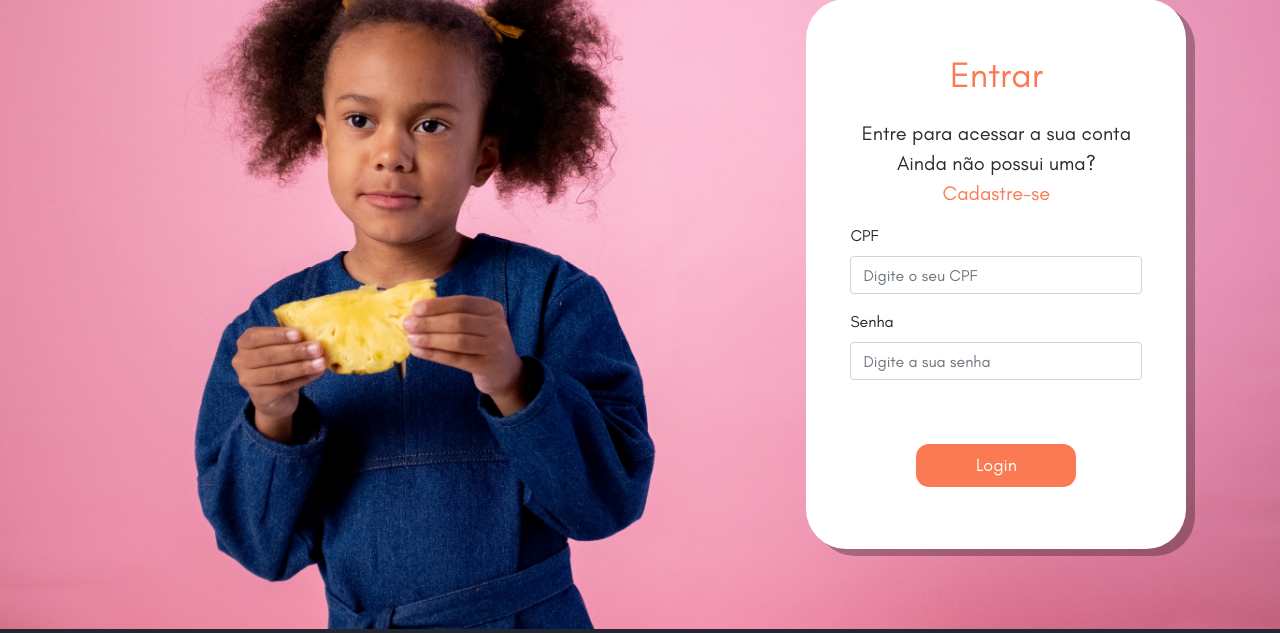
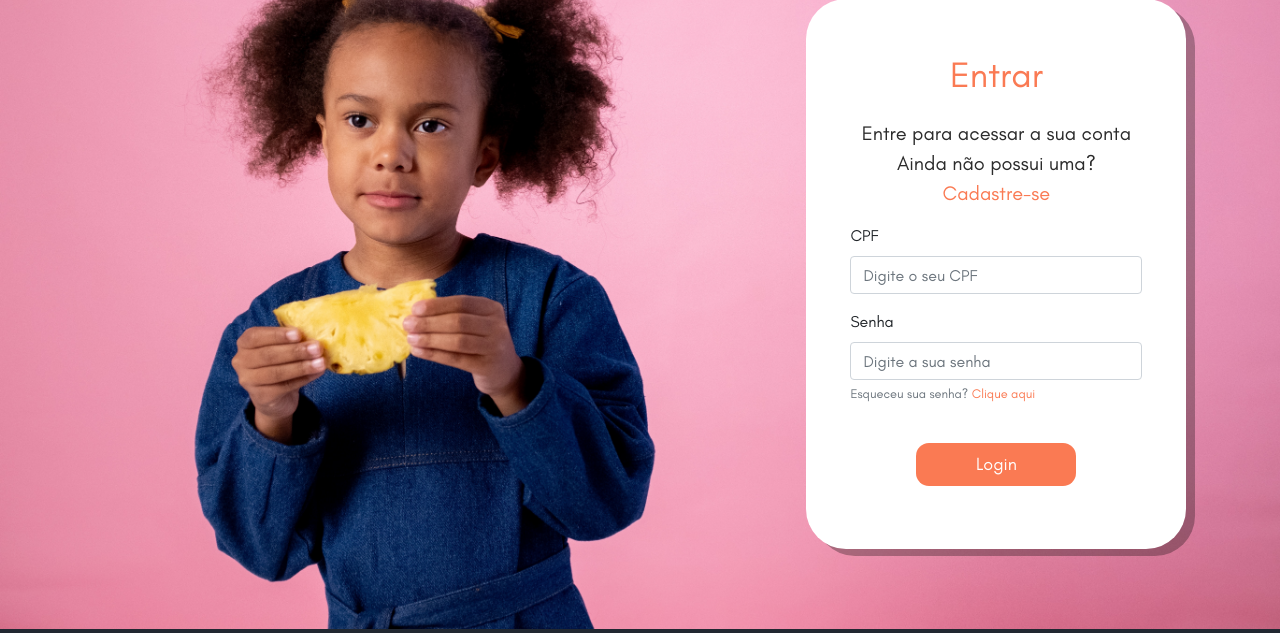
Before and after one commit to SaraLealLima/ProjetoSquad, a PHP site: page /login.html in a window 1280 px wide. Shown: the part 198-831 px from the top of the page. Run offline with PHP 8.4, Linux system fonts and the light colour scheme.

Commit message:
Inserido texto para recuperação de senha

```diff
--- a/ProjetoBoquinha/login.html
+++ b/ProjetoBoquinha/login.html
@@ -56,7 +56,8 @@
                     <div class="form-group">
                         <label for="senhainput">Senha</label>
                         <input type="password" class="form-control" id="senhainput" placeholder="Digite a sua senha">
-                    </div> <br> <br>
+                        <small id="loginHelp" class="form-text text-muted">Esqueceu sua senha? <a class="recuperar-senha" href="#">Clique aqui</a> </small>
+                    </div> <br>
 
                     <button type="submit" class="btn-cadastrar" onclick="aoEntrar()">Login</button>
                 </form>
--- a/ProjetoBoquinha/stylesLogin.css
+++ b/ProjetoBoquinha/stylesLogin.css
@@ -229,6 +229,14 @@ body {
     background-color: rgb(235, 87, 42);
 }
 
+.recuperar-senha {
+    color: rgb(250, 122, 83);
+}
+
+.recuperar-senha:hover {
+    color: rgb(250, 122, 83);
+}
+
 footer {
 	background-color: rgb(33, 39, 49);
 	height: 200px;
```
